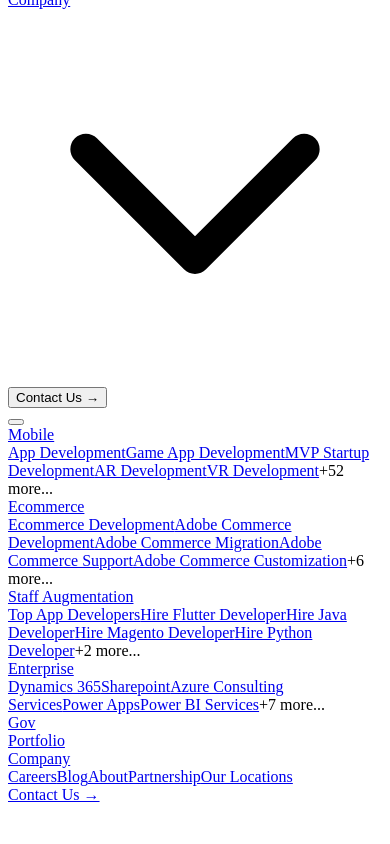
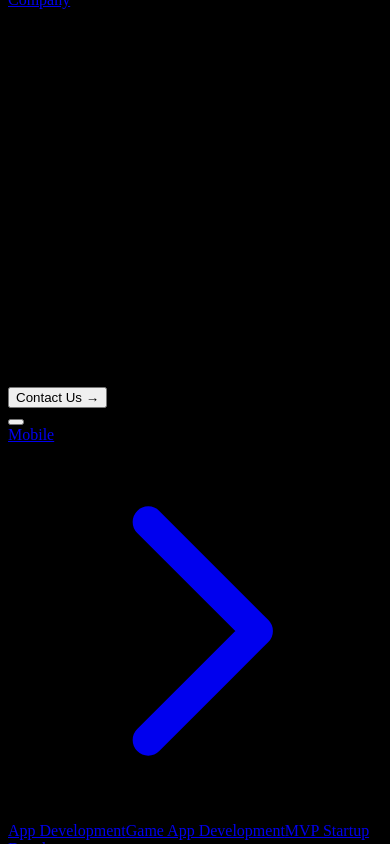
Before and after one commit to Hamzarehmanonly/Axonary, a React (Vite) app: page / in a window 390 px wide. Both pictures are taken after a click on the button 16 px from the left and 3176 px from the top of the page. Shown: the part 2754-3598 px from the top of the page. Built offline with nearby package versions, Linux system fonts and the light colour scheme; the HTML template or start-up script is replaced by a standard one.

Commit message:
Added! - New Navbar for Mobile

```diff
--- a/index.html
+++ b/index.html
@@ -40,7 +40,7 @@
     </script>
     <!-- End Single Page Apps for GitHub Pages -->
   </head>
-  <body>
+  <body style="background-color: #000000;">
     <div id="root"></div>
     <script type="module" src="/src/main.tsx"></script>
   </body>
--- a/src/components/Navbar.tsx
+++ b/src/components/Navbar.tsx
@@ -254,7 +254,7 @@
         <motion.div
           initial={{ opacity: 0, x: -20 }}
           animate={{ opacity: 1, x: 0 }}
-          className="w-1/3"
+          className="flex-1 md:w-1/3"
         >
           <Link
               to="/"
@@ -262,10 +262,10 @@
                 <img
                   src="/AXONARY-WHITE-TRANSPARENT.png"
                   alt="Axonary"
-                  className="h-10 w-auto mr-4"
+                  className="h-[50px] w-[50px] md:h-10 md:w-auto mr-2 md:mr-4"
                 />
                 {/* Hide AXONARY text on mobile screens */}
-                <span className="text-white font-bold text-xl tracking-wider pb-1 hidden md:inline">AXONARY</span>
+                <span className="text-white font-bold text-lg md:text-xl tracking-wider pb-1 hidden md:inline">AXONARY</span>
           </Link>
         </motion.div>
 
@@ -297,8 +297,10 @@
           ))}
         </nav>
 
+
+
         {/* Right section - Contact button and mobile menu */}
-        <div className="w-1/3 flex justify-end">
+        <div className="flex justify-end items-center">
           {/* Contact Us button - visible ONLY on desktop */}
           <div className="hidden md:block">
             <Link to="/contact">
@@ -315,22 +317,22 @@
           {/* Mobile Menu Button */}
           <button
             onClick={() => setIsOpen(!isOpen)}
-            className="md:hidden w-10 h-10 relative focus:outline-none z-50"
+            className="md:hidden w-10 h-10 relative focus:outline-none z-50 flex items-center justify-center"
           >
-            <div className="block w-10 absolute left-1/2 top-1/2 transform -translate-x-1/2 -translate-y-1/2">
+            <div className="flex flex-col items-center justify-center w-6 h-6">
               <span
-                className={`block absolute h-0.5 w-8 bg-white transform transition duration-500 ease-in-out ${
-                  isOpen ? "rotate-45" : "-translate-y-2"
+                className={`block absolute h-0.5 w-6 bg-white transform transition duration-300 ease-in-out ${
+                  isOpen ? "rotate-45 translate-y-0" : "-translate-y-1"
                 }`}
               />
               <span
-                className={`block absolute h-0.5 w-8 bg-white transform transition duration-500 ease-in-out ${
-                  isOpen ? "opacity-0" : ""
+                className={`block absolute h-0.5 w-6 bg-white transform transition duration-300 ease-in-out ${
+                  isOpen ? "opacity-0" : "opacity-100"
                 }`}
               />
               <span
-                className={`block absolute h-0.5 w-8 bg-white transform transition duration-500 ease-in-out ${
-                  isOpen ? "-rotate-45" : "translate-y-2"
+                className={`block absolute h-0.5 w-6 bg-white transform transition duration-300 ease-in-out ${
+                  isOpen ? "-rotate-45 translate-y-0" : "translate-y-1"
                 }`}
               />
             </div>
@@ -517,55 +519,87 @@
               initial={{ opacity: 0 }}
               animate={{ opacity: 1 }}
               exit={{ opacity: 0 }}
-            className="fixed inset-0 bg-black/90 backdrop-blur-lg z-40 md:hidden"
+              className="fixed inset-0 bg-black/95 backdrop-blur-lg z-40 md:hidden"
             >
                              <motion.div
                  variants={menuVariants}
                  initial="closed"
                  animate="open"
                  exit="closed"
-              className="flex flex-col items-center justify-center h-full overflow-y-auto"
+                 className="flex flex-col h-full overflow-y-auto pt-24 pb-8 px-6"
                >
+
+
+                                 {/* Navigation items */}
+                 <div className="space-y-4">
                    {navItems.map((item) => (
-                <motion.div key={item.label} variants={itemVariants} whileHover={{ scale: 1.1, x: 10 }}>
+                     <motion.div key={item.label} variants={itemVariants} className="border-b border-gray-800 pb-4">
                        <Link
                          to={item.path}
                          onClick={closeMobileMenu}
-                    className="block text-3xl font-bold text-white my-4 hover:text-purple-500 transition-colors cursor-pointer"
+                         className="block text-lg font-bold text-white mb-3 hover:text-[#5C3693] transition-colors cursor-pointer flex items-center justify-between group"
                        >
                          {item.label}
+                         {item.hasMegaMenu && (
+                           <svg className="w-4 h-4 text-gray-400 group-hover:text-[#5C3693] transition-colors" fill="none" stroke="currentColor" viewBox="0 0 24 24">
+                             <path strokeLinecap="round" strokeLinejoin="round" strokeWidth="2" d="M9 5l7 7-7 7" />
+                           </svg>
+                         )}
                        </Link>
 
                        {/* Mobile submenu for mega menu items */}
                        {item.hasMegaMenu && item.megaMenuItems && (
-                    <div className="ml-8 mb-4">
-                      {item.megaMenuItems.slice(0, 5).map((subItem, index) => (
+                         <div className="space-y-1 ml-4">
+                           {item.megaMenuItems.slice(0, 3).map((subItem, index) => (
                              <Link
                                key={index}
                                to={`${item.path}/${subItem.toLowerCase().replace(/\s+/g, '-')}`}
                                onClick={closeMobileMenu}
-                          className="block text-lg text-gray-300 hover:text-[#5C3693] my-2 transition-colors"
+                               className="block text-sm text-gray-300 hover:text-[#5C3693] py-1.5 transition-colors border-l-2 border-transparent hover:border-[#5C3693] pl-3"
                              >
                                {subItem}
                              </Link>
                            ))}
-                      {item.megaMenuItems.length > 5 && (
-                        <span className="block text-sm text-gray-500 mt-2">
-                          +{item.megaMenuItems.length - 5} more...
+                           {item.megaMenuItems.length > 3 && (
+                             <div className="pt-2">
+                               <div className="flex items-center justify-between">
+                                 <span className="block text-xs text-gray-500 pl-3">
+                                   +{item.megaMenuItems.length - 3} more services
                                  </span>
+                                 <Link
+                                   to={item.path}
+                                   onClick={closeMobileMenu}
+                                   className="block text-sm text-[#5C3693] py-1 px-3 rounded-full bg-[#5C3693]/10 hover:bg-[#5C3693]/20 transition-colors"
+                                 >
+                                   View All →
+                                 </Link>
+                               </div>
+                             </div>
                            )}
                          </div>
                        )}
                      </motion.div>
                    ))}
-              <motion.div variants={itemVariants} whileHover={{ scale: 1.1, x: 10 }}>
+                 </div>
+
+                                 {/* Contact button */}
+                 <motion.div variants={itemVariants} className="mt-auto pt-6">
+                   <div className="bg-gradient-to-r from-[#5C3693] to-[#7e5adb] rounded-xl p-6 text-center">
+                     <div className="mb-3">
+                       <svg className="w-8 h-8 text-white mx-auto mb-2" fill="none" stroke="currentColor" viewBox="0 0 24 24">
+                         <path strokeLinecap="round" strokeLinejoin="round" strokeWidth="2" d="M8 12h.01M12 12h.01M16 12h.01M21 12c0 4.418-4.03 8-9 8a9.863 9.863 0 01-4.255-.949L3 20l1.395-3.72C3.512 15.042 3 13.574 3 12c0-4.418 4.03-8 9-8s9 3.582 9 8z" />
+                       </svg>
+                     </div>
+                     <h3 className="text-white font-bold text-lg mb-2">Ready to get started?</h3>
+                     <p className="text-white/80 text-sm mb-4">Let's discuss your project requirements</p>
                      <Link
                        to="/contact"
                        onClick={closeMobileMenu}
-                  className='block text-3xl font-bold text-white my-4 mt-8 btn-primary-lg text-xl'
+                       className="block w-full bg-white text-[#5C3693] text-center py-3 rounded-lg font-bold text-base hover:bg-gray-100 transition-all duration-300"
                      >
                        Contact Us →
                      </Link>
+                   </div>
                  </motion.div>
               </motion.div>
             </motion.div>
```
Also changed, not shown: src/styles/main.css (+10 -0 lines). Lines whose indentation alone changed are shown as unchanged.
